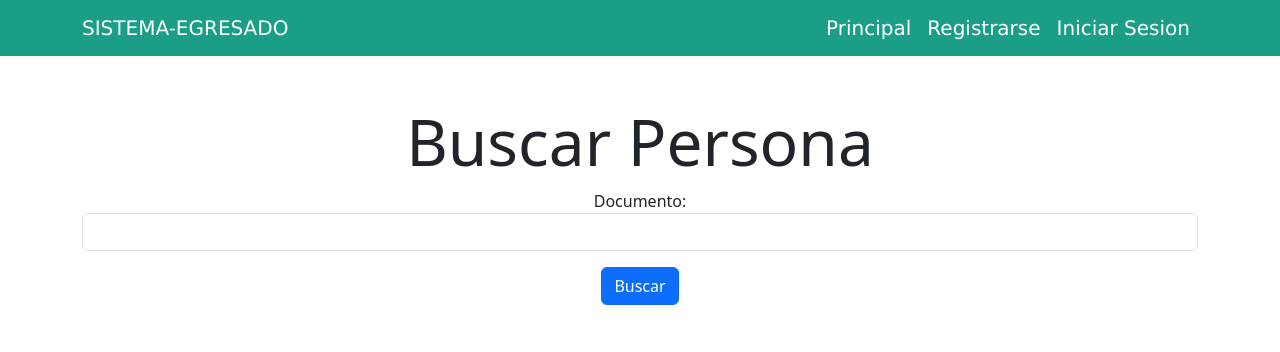
After one commit to Almo2003/Project-Django, a Django app: page /buscarpersona/ in a window 1280 px wide. The commit adds this page. Shown: the top 352 px of the page. Run offline with Django 5.2, Linux system fonts and the light colour scheme.

```diff
--- a/login/templates/base.html
+++ b/login/templates/base.html
@@ -20,6 +20,10 @@
                     <a class="nav-link" href="{% url 'home' %}" style="color: white; font: 20px verdana, sans-serif;">Principal</a>
                   </li>
                 {% if user.is_authenticated %}
+                    <li class="nav-item">
+                      <a class="nav-link" href="{% url 'buscar'  %}" style="color: white; font: 20px verdana, sans-serif;">Buscar</a>
+                    </li>
+
                     <li class="nav-item">
                       <a class="nav-link" href="{% url 'cargar_archivo'  %}" style="color: white; font: 20px verdana, sans-serif;">Cargar Archivo</a>
                     </li>
--- /dev/null
+++ b/login/templates/vistasPrivadas/buscarpersona.html
@@ -0,0 +1,19 @@
+{% extends 'base.html' %}
+
+{% block content %}
+<main class="container py-5">
+    <h1 class="display-3 text-center">Buscar Persona</h1>
+    <form method="POST" class="text-center">
+        {% csrf_token %}
+        <div class="form-group">
+            <label for="documento">Documento:</label>
+            <input type="text" name="documento" id="documento" class="form-control" required>
+        </div>
+        <button type="submit" class="btn btn-primary mt-3">Buscar</button>
+    </form>
+
+    {% if error_message %}
+        <div class="alert alert-danger mt-3">{{ error_message }}</div>
+    {% endif %}
+</main>
+{% endblock %}
--- a/login/views.py
+++ b/login/views.py
@@ -207,3 +207,28 @@ def guardar_datos(request):
 
 def exito_guardado(request):
     return render(request, 'exito_guardado.html')
+
+
+def buscar(request):
+    if request.method == 'POST':
+        documento = request.POST.get('documento')  # Obtenemos el documento del formulario
+
+        try:
+            persona = Persona.objects.get(documento=documento)  # Intentamos obtener la persona
+            return render(request, './vistasPrivadas/buscar_resultado.html', {'persona': persona})
+        except Persona.DoesNotExist:
+            # Si no existe, mostramos un mensaje de error
+            error_message = f"No se encontró ninguna persona con el documento {documento}."
+            return render(request, './vistasPrivadas/buscarpersona.html', {'error_message': error_message})
+
+    return render(request, './vistasPrivadas/buscarpersona.html')
+
+def ver_trazabilidad(request, documento):
+    persona = get_object_or_404(Persona, documento=documento)
+    trazabilidades = persona.trazabilidades.all()  # Obtiene el historial de trazabilidad de la persona
+
+    context = {
+        'persona': persona,
+        'trazabilidades': trazabilidades,
+    }
+    return render(request, './vistasPrivadas/ver_trazabilidad.html', context)
--- a/requirement/settings.py
+++ b/requirement/settings.py
@@ -55,7 +55,7 @@ ROOT_URLCONF = 'requirement.urls'
 TEMPLATES = [
     {
         'BACKEND': 'django.template.backends.django.DjangoTemplates',
-        'DIRS': [],
+        'DIRS': [BASE_DIR / "templates"],
         'APP_DIRS': True,
         'OPTIONS': {
             'context_processors': [
--- a/requirement/urls.py
+++ b/requirement/urls.py
@@ -34,4 +34,6 @@ urlpatterns = [
     path('cargar/<path:extra>/', views.cargar_archivo),
     path('guardar_datos/', views.guardar_datos, name='guardar_datos'),
     path('exito_guardado/', views.exito_guardado, name='exito_guardado'),
+    path('buscarpersona/', views.buscar, name='buscar'),
+    path('persona/trazabilidad/<str:documento>/', views.ver_trazabilidad, name='ver_trazabilidad'),
 ]
```
Also changed, not shown: login/admin.py (+8 -3 lines), login/models.py (+14 -2 lines), login/templates/vistasPrivadas/buscar_resultado.html (added, +18 -0 lines), login/templates/vistasPrivadas/ver_trazabilidad.html (added, +24 -0 lines), db.sqlite3, login/migrations/0007_remove_persona_correoelectronico_and_more.py (added), login/migrations/0008_persona_correoelectronico_persona_oferta_and_more.py (added), login/migrations/0009_alter_persona_fechagrado.py (added), login/migrations/0010_alter_persona_fechagrado.py (added), login/migrations/0011_alter_persona_fechagrado.py (added), login/migrations/0012_alter_persona_fechagrado.py (added), login/migrations/0013_alter_persona_fechagrado.py (added), login/migrations/0014_alter_persona_fechagrado.py (added).
